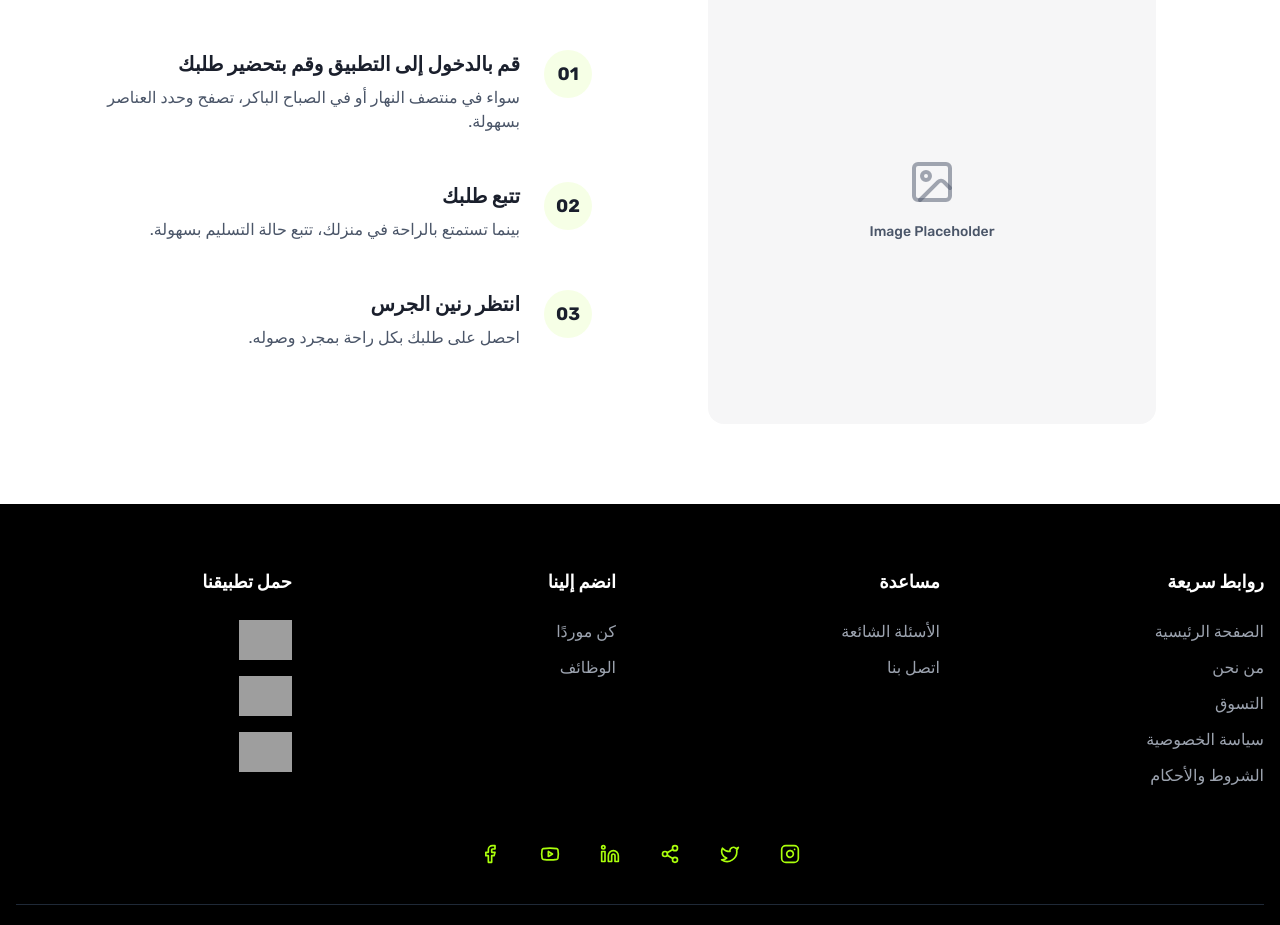
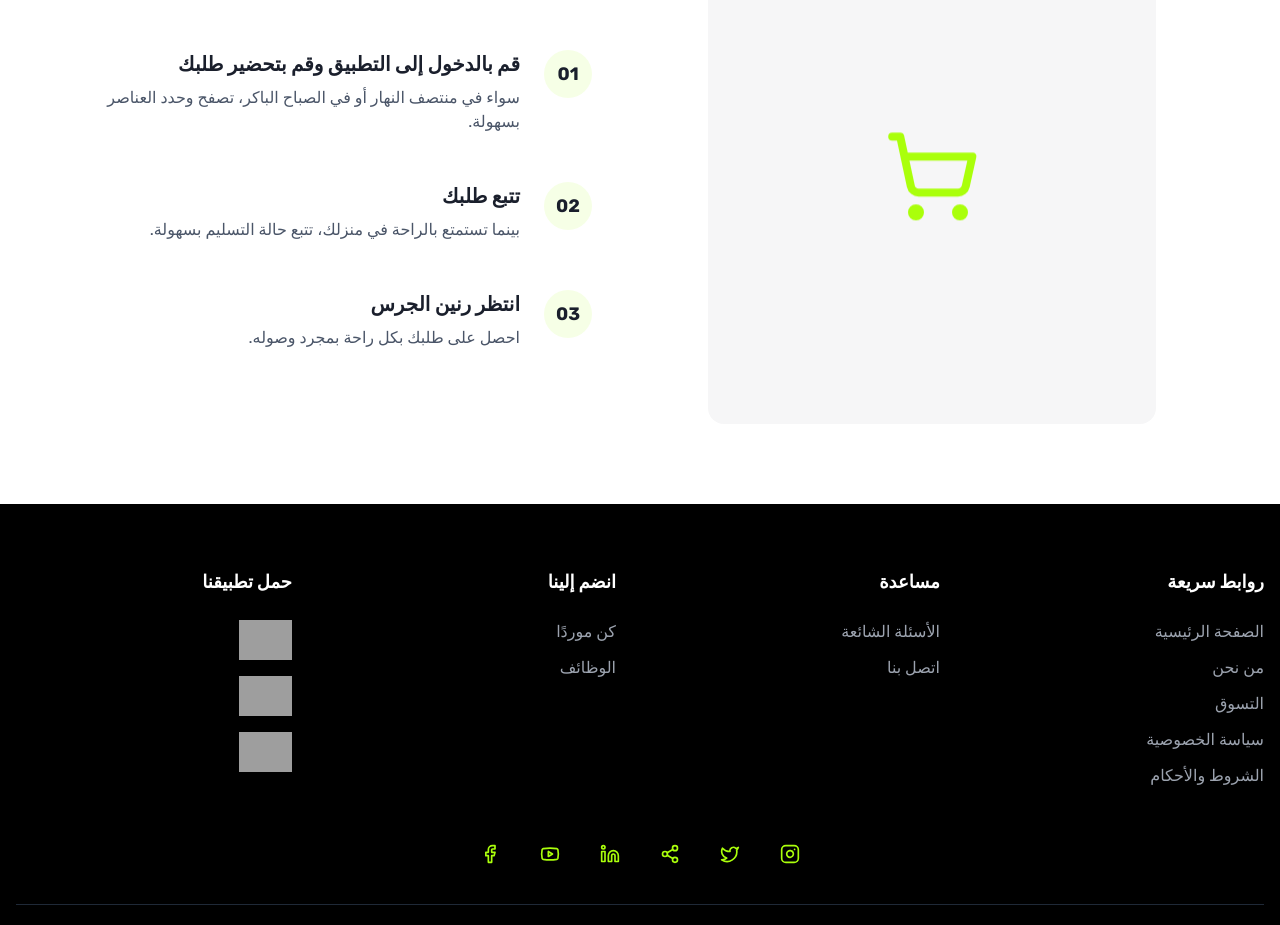
Before and after one commit to ShahadAlhanaya/greengrocery-gateway, a React (Vite) app: page / in a window 1280 px wide. Shown: the part 1820-2745 px from the top of the page. Built offline with nearby package versions, Linux system fonts and the light colour scheme; grey boxes are pictures that could not be loaded.

Commit message:
Replace image with grocery cart
Updated the image in the HowToUseSection component to display a grocery cart instead of the previous placeholder image.
[skip gpt_engineer]

```diff
--- a/src/components/HowToUseSection.tsx
+++ b/src/components/HowToUseSection.tsx
@@ -1,6 +1,6 @@
 import React from 'react';
 import { useLanguage } from "@/contexts/LanguageContext";
-import { ImageIcon } from "lucide-react";
+import { ShoppingCart } from "lucide-react";
 
 const HowToUseSection = () => {
   const { language, isRTL } = useLanguage();
@@ -40,8 +40,7 @@ const HowToUseSection = () => {
           {/* Image Section - Now First */}
           <div className="relative w-full max-w-md mx-auto aspect-square bg-background-light rounded-2xl overflow-hidden group transition-transform duration-300 hover:scale-105 hover:shadow-lg">
             <div className="absolute inset-0 flex flex-col items-center justify-center text-text-light gap-4">
-              <ImageIcon className="w-12 h-12 text-text-light/50" />
-              <span className="text-sm font-medium">Image Placeholder</span>
+              <ShoppingCart className="w-24 h-24 text-accent animate-bounce" />
             </div>
           </div>
 
```
